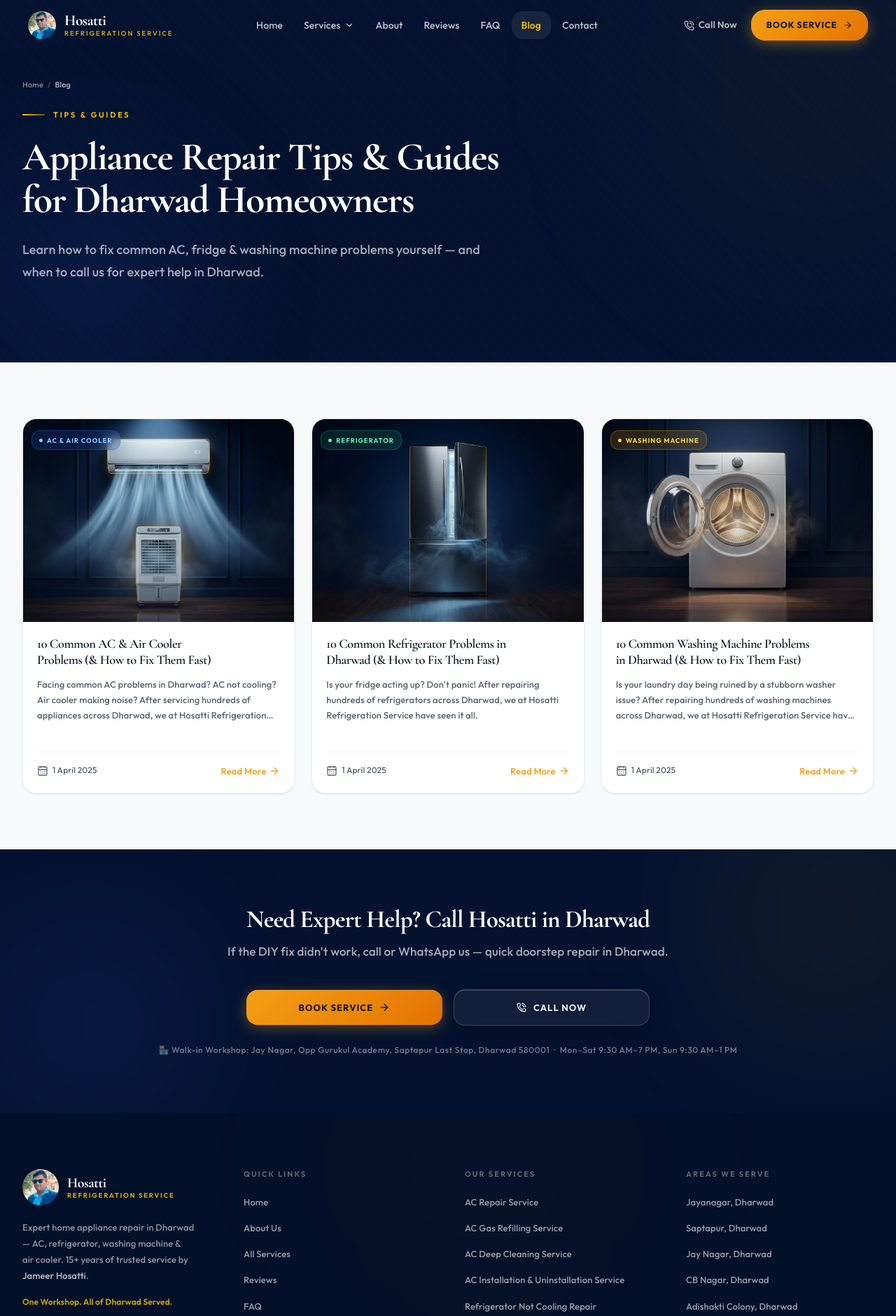
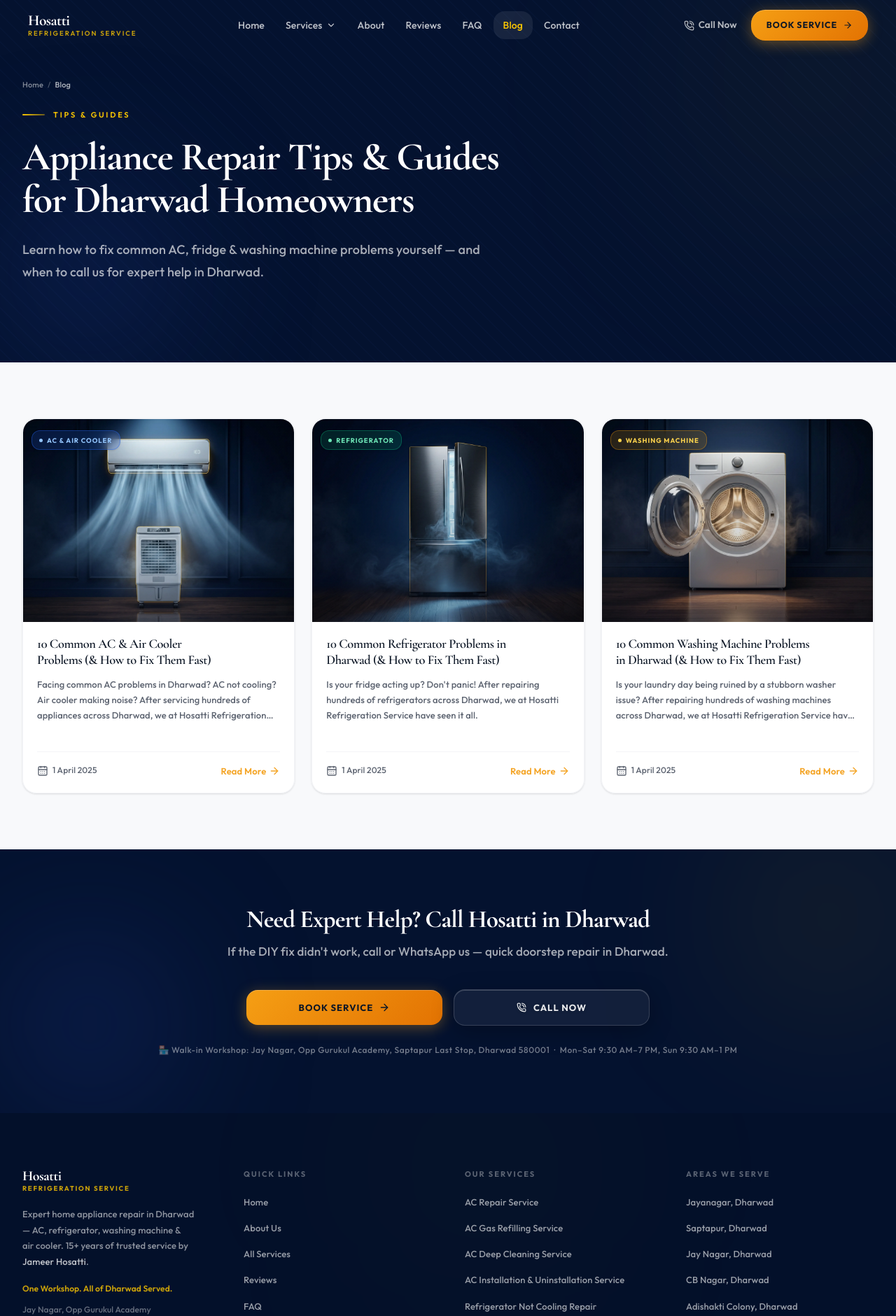
Before and after one commit to nehalnadaf-git/Hosatti-refrigeration-service, a Next.js app: page /blog in a window 1280 px wide. Shown: the top 1881 px of the page at 70% size. Built offline with nearby package versions, Linux system fonts and the light colour scheme.

Commit message:
style: remove owner profile images from header and footer

```diff
--- a/src/components/layout/Footer.tsx
+++ b/src/components/layout/Footer.tsx
@@ -51,16 +51,6 @@
 
               {/* Profile image + brand name */}
               <div className="flex items-center gap-3 mb-5">
-                <div
-                  className="relative shrink-0 rounded-full overflow-hidden"
-                  style={{ width: "52px", height: "52px" }}
-                >
-                  <img
-                    src="/Jameer/Jameer.webp"
-                    alt="Jameer Hosatti — Owner"
-                    style={{ width: "100%", height: "100%", objectFit: "cover", objectPosition: "center" }}
-                  />
-                </div>
                 <div className="flex flex-col justify-center gap-[3px] leading-none">
                   <span className="font-display font-bold text-white" style={{ fontSize: "1.25rem", letterSpacing: "-0.025em" }}>
                     Hosatti
--- a/src/components/layout/Navbar.tsx
+++ b/src/components/layout/Navbar.tsx
@@ -2,7 +2,6 @@
 "use client";
 import { useState, useEffect, useRef, useCallback } from "react";
 import Link from "next/link";
-import Image from "next/image";
 import { usePathname } from "next/navigation";
 import { Menu, X, ChevronDown, ArrowRight, PhoneCall } from "lucide-react";
 import { BUSINESS } from "@/lib/constants";
@@ -153,21 +152,6 @@
                 className="flex items-center gap-3 shrink-0 group"
                 aria-label="Hosatti Refrigeration Service — Home"
               >
-                {/* Profile photo — plain circle, no ring */}
-                <div
-                  className="relative shrink-0 rounded-full overflow-hidden"
-                  style={{ width: "40px", height: "40px" }}
-                >
-                  <Image
-                    src="/Jameer/Jameer.webp"
-                    alt="Jameer Hosatti — Owner"
-                    fill
-                    sizes="40px"
-                    className="object-cover object-center group-hover:scale-105 transition-transform duration-500"
-                    priority
-                  />
-                </div>
-
                 {/* Brand text */}
                 <div className="flex flex-col justify-center gap-[2px] leading-none">
                   <span
```
